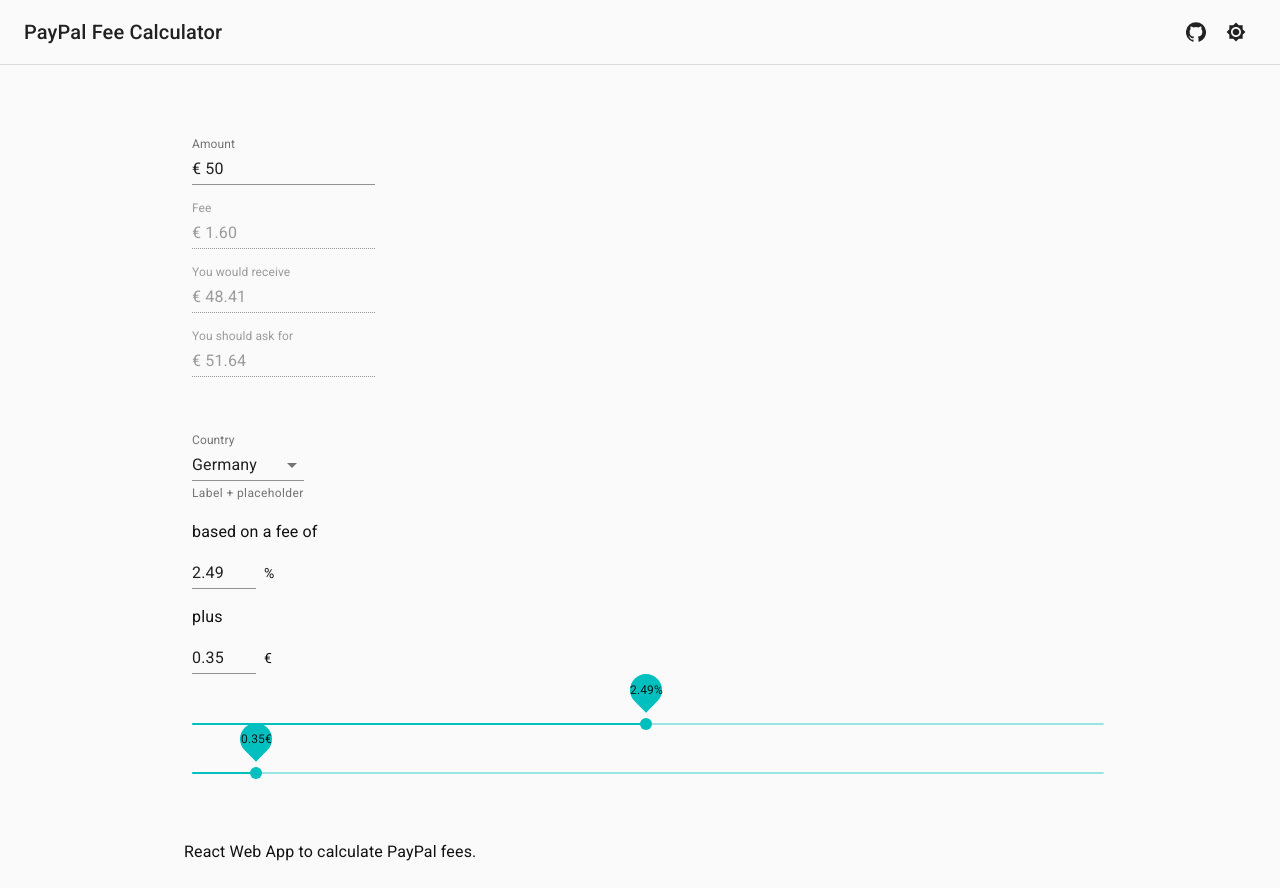
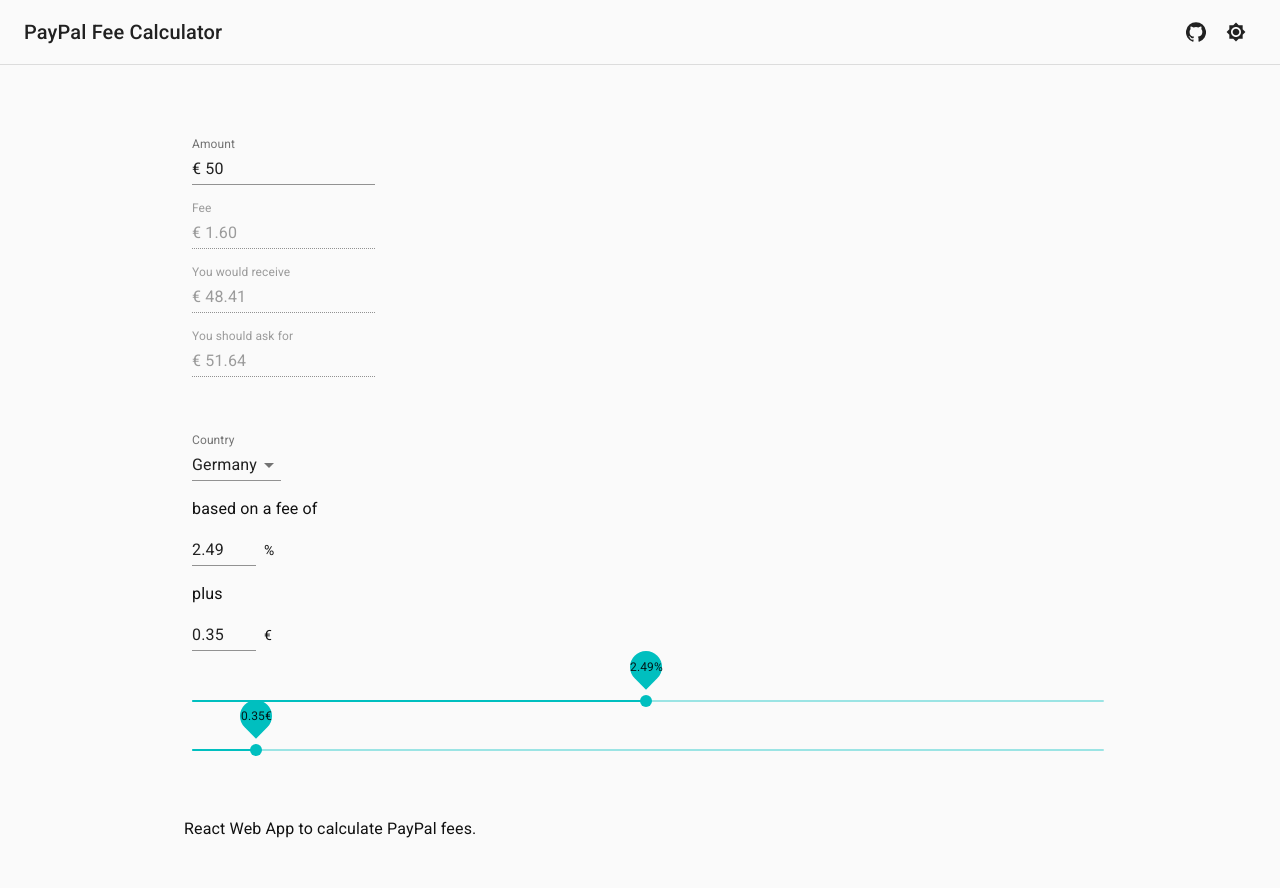
Before and after one commit to JoHoop/paypal-fee-calculator, a React (Create React App) app: page / in a window 1280 px wide. After the commit the page ends 865 px from the top, so only its background shows below. Built offline with nearby package versions, Linux system fonts and the light colour scheme.

Commit message:
Remove form helper text

```diff
--- a/src/Components/Calculator.js
+++ b/src/Components/Calculator.js
@@ -10,7 +10,6 @@
   InputLabel,
   Select,
   MenuItem,
-  FormHelperText,
 } from "@material-ui/core";
 
 const useStyles = makeStyles((theme) => ({
@@ -129,12 +128,10 @@
           value={country}
           onChange={handleCountryChange}
           displayEmpty
-          className={classes.selectEmpty}
         >
           <MenuItem value={"Germany"}>Germany</MenuItem>
           <MenuItem value={"United States"}>United States</MenuItem>
         </Select>
-        <FormHelperText>Label + placeholder</FormHelperText>
       </FormControl>
       <Typography variant="body1">based on a fee of</Typography>
       <Input
```
